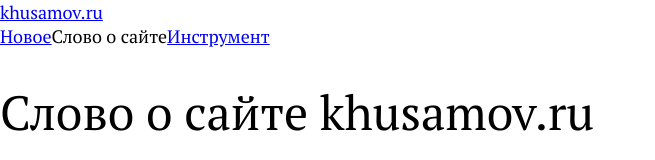
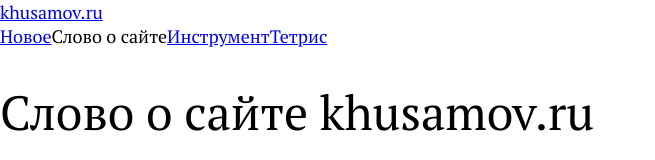
Before and after one commit to khusamov/khusamov.ru, a Next.js app: page /about in a window 1280 px wide. Shown: the top 160 px of the page, without its empty margins (0-655 px from the left). Built offline with nearby package versions, Linux system fonts and the light colour scheme; a web font is replaced by a local one.

Commit message:
Menu: Добавлен пункт меню Тетрис

```diff
--- a/components/Menu/Menu.tsx
+++ b/components/Menu/Menu.tsx
@@ -16,6 +16,9 @@ const menuItems: IItem[] = [{
 }, {
 	title: 'Инструмент',
 	uri: '/tool'
+}, {
+	title: 'Тетрис',
+	uri: '/tetris'
 }];
 
 export default class Menu extends Component {
```
